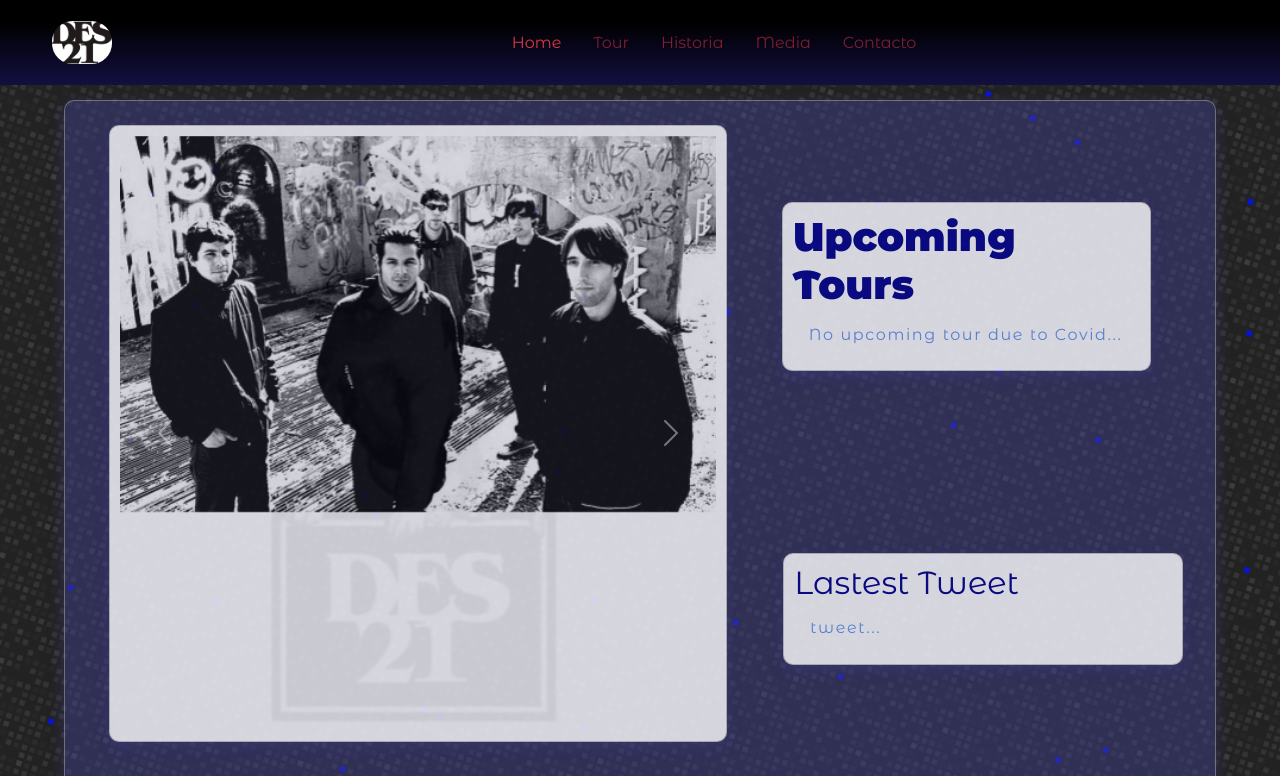
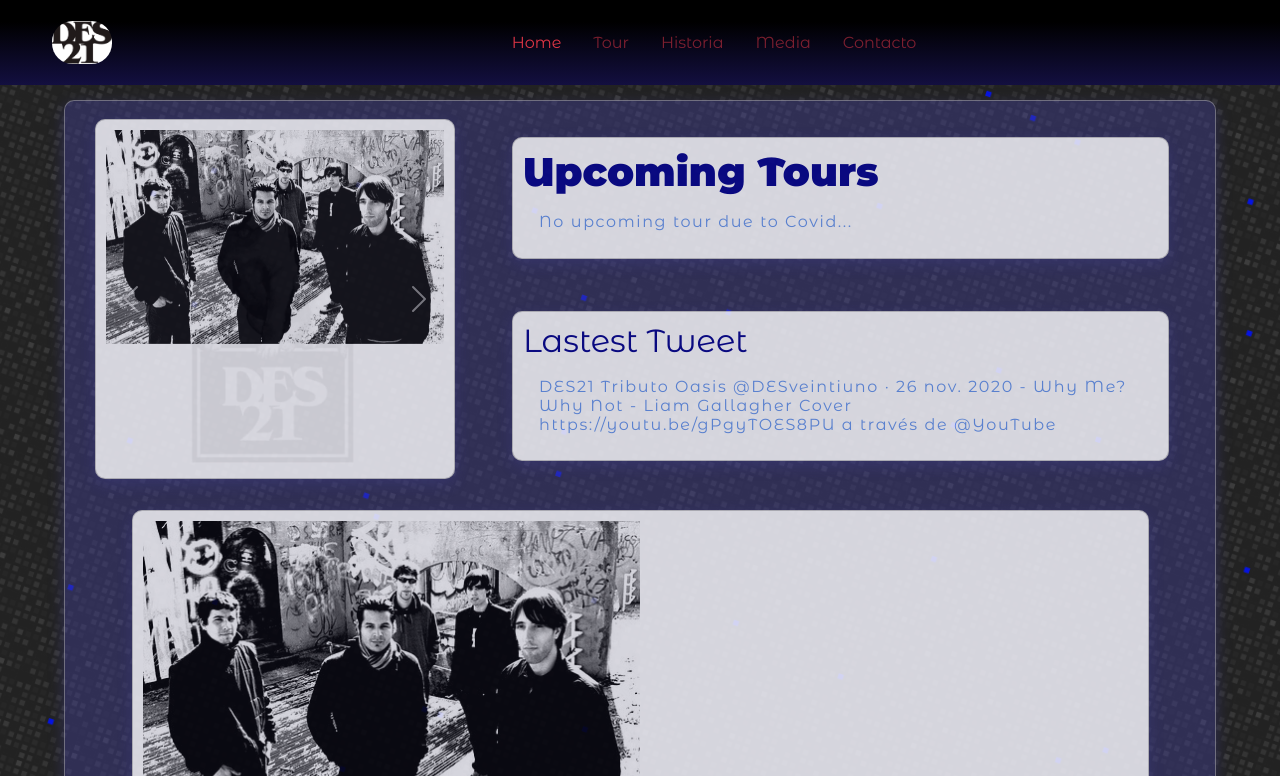
Before and after one commit to DiegaG182/DES21, a website: page index.html in a window 1280 px wide. Shown: the top 776 px of the page. Drawn offline with nearby package versions, Linux system fonts and the light colour scheme.

Commit message:
upcoming

```diff
--- a/index.html
+++ b/index.html
@@ -83,7 +83,12 @@
         </div>
         <div class="box__section grid--tweet">
             <h2>Lastest Tweet</h2>
-            <p>tweet...</p>
+            <p>DES21 Tributo Oasis
+              @DESveintiuno
+              ·
+              26 nov. 2020 -
+              Why Me? Why Not - Liam Gallagher Cover https://youtu.be/gPgyTOES8PU a través de
+              @YouTube</p>
         </div>
         <!-- </aside> -->
 
--- a/scss/_gridArea.scss
+++ b/scss/_gridArea.scss
@@ -4,7 +4,7 @@
 .grid--slider{
     grid-area: slider;
 }
-.grid--Upcoming{
+.grid--upcoming{
     grid-area: upcoming;
 }
 
```
Also changed, not shown: css/style.css.
